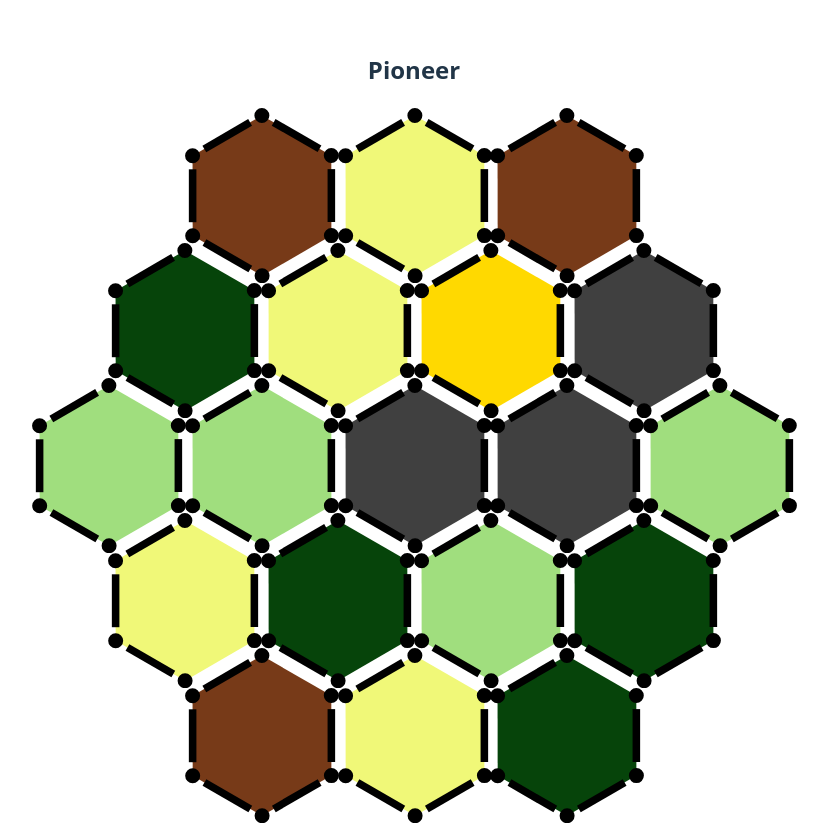
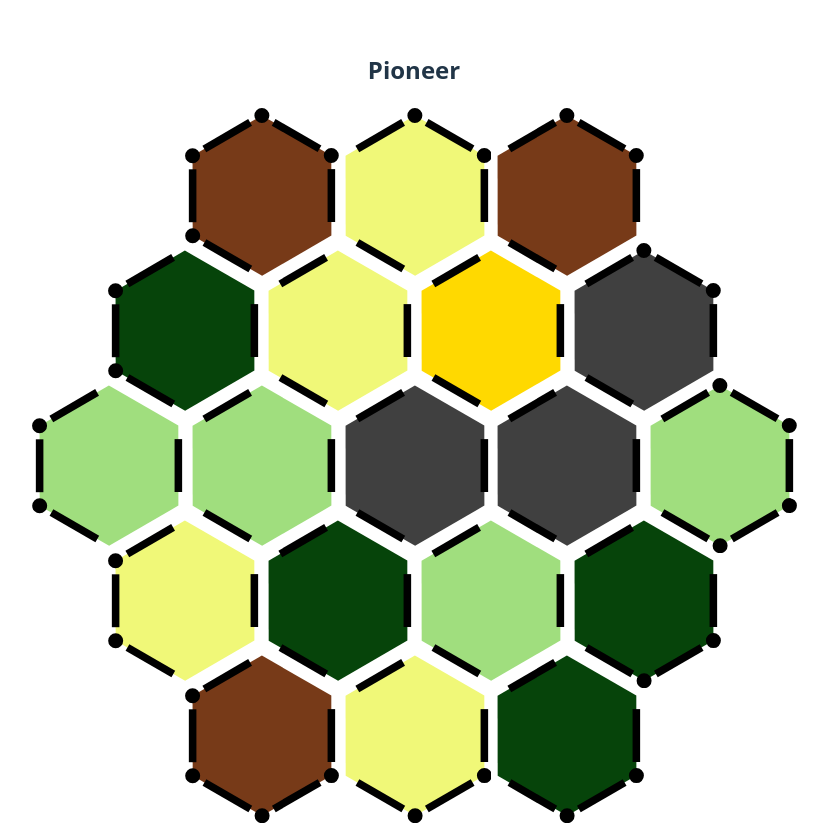
Before and after one commit to mathewacarter29/pioneer, a React (Vite) app: page / in a window 1280 px wide. Shown: the whole page, without its empty margins (226-1054 px from the left). Built offline with nearby package versions, Linux system fonts and the light colour scheme.

Commit message:
get outside vertices working

```diff
--- a/src/components/Board/Tiles/Tile/Tile.tsx
+++ b/src/components/Board/Tiles/Tile/Tile.tsx
@@ -1,71 +1,35 @@
 import type { JSX } from "react";
-import { type TileColorType, type TileEdgeNames } from "../constants";
+import {
+  type TileColorType,
+  type TileEdgeNames,
+  type TileVertexNames,
+} from "../constants";
+import {
+  LEFT_SIDE,
+  TOP_LEFT_SIDE,
+  TOP_RIGHT_SIDE,
+  RIGHT_SIDE,
+  BOTTOM_LEFT_SIDE,
+  BOTTOM_RIGHT_SIDE,
+} from "./edges";
+import {
+  VERTEX_TWELVE,
+  VERTEX_TWO,
+  VERTEX_FOUR,
+  VERTEX_SIX,
+  VERTEX_EIGHT,
+  VERTEX_TEN,
+} from "./vertices";
 
 interface TileProps {
   tileColor: TileColorType;
   shownEdges: TileEdgeNames[];
+  shownVertices: TileVertexNames[];
 }
 
 const Tile = (props: TileProps) => {
-  const { tileColor, shownEdges } = props;
-  const LEFT_SIDE = (
-    <path
-      id="LEFT_SIDE"
-      fill="#000"
-      strokeDasharray="none"
-      d="M163.056 183.373h2v14h-2z"
-      key="LEFT_SIDE"
-    ></path>
-  );
-  const TOP_LEFT_SIDE = (
-    <path
-      id="TOP_LEFT_SIDE"
-      fill="#000"
-      strokeDasharray="none"
-      d="M236.784-69.437h2v14h-2z"
-      transform="rotate(59.92)"
-      key="TOP_LEFT_SIDE"
-    ></path>
-  );
-  const BOTTOM_RIGHT_SIDE = (
-    <path
-      id="BOTTOM_RIGHT_SIDE"
-      fill="#000"
-      strokeDasharray="none"
-      d="M273.493-69.437h2v14h-2z"
-      transform="rotate(59.92)"
-      key="BOTTOM_RIGHT_SIDE"
-    ></path>
-  );
-  const BOTTOM_LEFT_SIDE = (
-    <path
-      id="BOTTOM_LEFT_SIDE"
-      fill="#000"
-      strokeDasharray="none"
-      d="M91.351-260.041h2v14h-2z"
-      transform="rotate(119.92)"
-      key="BOTTOM_LEFT_SIDE"
-    ></path>
-  );
-  const TOP_RIGHT_SIDE = (
-    <path
-      id="TOP_RIGHT_SIDE"
-      fill="#000"
-      strokeDasharray="none"
-      d="M54.643-260.041h2v14h-2z"
-      transform="rotate(119.92)"
-      key="TOP_RIGHT_SIDE"
-    ></path>
-  );
-  const RIGHT_SIDE = (
-    <path
-      id="RIGHT_SIDE"
-      fill="#000"
-      strokeDasharray="none"
-      d="M199.765 183.321h2v14h-2z"
-      key="RIGHT_SIDE"
-    ></path>
-  );
+  const { tileColor, shownEdges, shownVertices } = props;
+
   const ALL_EDGES: { [key in TileEdgeNames]: JSX.Element } = {
     LEFT_SIDE: LEFT_SIDE,
     TOP_LEFT_SIDE: TOP_LEFT_SIDE,
@@ -75,6 +39,16 @@ const Tile = (props: TileProps) => {
     RIGHT_SIDE: RIGHT_SIDE,
   };
   const edges = shownEdges.map((edge) => ALL_EDGES[edge]);
+
+  const ALL_VERTICES: { [key in TileVertexNames]: JSX.Element } = {
+    VERTEX_TWO: VERTEX_TWO,
+    VERTEX_FOUR: VERTEX_FOUR,
+    VERTEX_SIX: VERTEX_SIX,
+    VERTEX_EIGHT: VERTEX_EIGHT,
+    VERTEX_TEN: VERTEX_TEN,
+    VERTEX_TWELVE: VERTEX_TWELVE,
+  };
+  const vertices = shownVertices.map((vertex) => ALL_VERTICES[vertex]);
 
   return (
     <div>
@@ -106,30 +80,7 @@ const Tile = (props: TileProps) => {
           strokeWidth="0.263"
           transform="translate(-162.04 -167.153)"
         >
-          <path
-            id="VERTEX_TEN"
-            d="M166.025 179.776a1.984 1.984 0 0 1-1.984 1.984 1.984 1.984 0 0 1-1.985-1.984 1.984 1.984 0 0 1 1.985-1.984 1.984 1.984 0 0 1 1.984 1.984"
-          ></path>
-          <path
-            id="VERTEX_EIGHT"
-            d="M166.055 200.97a1.984 1.984 0 0 1-1.984 1.984 1.984 1.984 0 0 1-1.985-1.984 1.984 1.984 0 0 1 1.985-1.985 1.984 1.984 0 0 1 1.984 1.985"
-          ></path>
-          <path
-            id="VERTEX_SIX"
-            d="M184.424 211.54a1.984 1.984 0 0 1-1.984 1.985 1.984 1.984 0 0 1-1.984-1.984 1.984 1.984 0 0 1 1.984-1.985 1.984 1.984 0 0 1 1.984 1.985"
-          ></path>
-          <path
-            id="VERTEX_FOUR"
-            d="M202.764 200.918a1.984 1.984 0 0 1-1.985 1.984 1.984 1.984 0 0 1-1.984-1.984 1.984 1.984 0 0 1 1.985-1.984 1.984 1.984 0 0 1 1.984 1.984"
-          ></path>
-          <path
-            id="VERTEX_TWO"
-            d="M202.734 179.724a1.984 1.984 0 0 1-1.984 1.985 1.984 1.984 0 0 1-1.985-1.985 1.984 1.984 0 0 1 1.985-1.984 1.984 1.984 0 0 1 1.984 1.984"
-          ></path>
-          <path
-            id="VERTEX_TWELVE"
-            d="M184.365 169.153a1.984 1.984 0 0 1-1.985 1.985 1.984 1.984 0 0 1-1.984-1.985 1.984 1.984 0 0 1 1.984-1.984 1.984 1.984 0 0 1 1.985 1.984"
-          ></path>
+          {vertices}
         </g>
       </svg>
     </div>
--- /dev/null
+++ b/src/components/Board/Tiles/Tile/edges.tsx
@@ -0,0 +1,67 @@
+const LEFT_SIDE = (
+  <path
+    id="LEFT_SIDE"
+    fill="#000"
+    strokeDasharray="none"
+    d="M163.056 183.373h2v14h-2z"
+    key="LEFT_SIDE"
+  ></path>
+);
+const TOP_LEFT_SIDE = (
+  <path
+    id="TOP_LEFT_SIDE"
+    fill="#000"
+    strokeDasharray="none"
+    d="M236.784-69.437h2v14h-2z"
+    transform="rotate(59.92)"
+    key="TOP_LEFT_SIDE"
+  ></path>
+);
+const BOTTOM_RIGHT_SIDE = (
+  <path
+    id="BOTTOM_RIGHT_SIDE"
+    fill="#000"
+    strokeDasharray="none"
+    d="M273.493-69.437h2v14h-2z"
+    transform="rotate(59.92)"
+    key="BOTTOM_RIGHT_SIDE"
+  ></path>
+);
+const BOTTOM_LEFT_SIDE = (
+  <path
+    id="BOTTOM_LEFT_SIDE"
+    fill="#000"
+    strokeDasharray="none"
+    d="M91.351-260.041h2v14h-2z"
+    transform="rotate(119.92)"
+    key="BOTTOM_LEFT_SIDE"
+  ></path>
+);
+const TOP_RIGHT_SIDE = (
+  <path
+    id="TOP_RIGHT_SIDE"
+    fill="#000"
+    strokeDasharray="none"
+    d="M54.643-260.041h2v14h-2z"
+    transform="rotate(119.92)"
+    key="TOP_RIGHT_SIDE"
+  ></path>
+);
+const RIGHT_SIDE = (
+  <path
+    id="RIGHT_SIDE"
+    fill="#000"
+    strokeDasharray="none"
+    d="M199.765 183.321h2v14h-2z"
+    key="RIGHT_SIDE"
+  ></path>
+);
+
+export {
+  LEFT_SIDE,
+  RIGHT_SIDE,
+  TOP_LEFT_SIDE,
+  TOP_RIGHT_SIDE,
+  BOTTOM_LEFT_SIDE,
+  BOTTOM_RIGHT_SIDE
+};
--- /dev/null
+++ b/src/components/Board/Tiles/Tile/vertices.tsx
@@ -0,0 +1,51 @@
+const VERTEX_TEN = (
+  <path
+    id="VERTEX_TEN"
+    d="M166.025 179.776a1.984 1.984 0 0 1-1.984 1.984 1.984 1.984 0 0 1-1.985-1.984 1.984 1.984 0 0 1 1.985-1.984 1.984 1.984 0 0 1 1.984 1.984"
+    key="VERTEX_TEN"
+  ></path>
+);
+const VERTEX_EIGHT = (
+  <path
+    id="VERTEX_EIGHT"
+    d="M166.055 200.97a1.984 1.984 0 0 1-1.984 1.984 1.984 1.984 0 0 1-1.985-1.984 1.984 1.984 0 0 1 1.985-1.985 1.984 1.984 0 0 1 1.984 1.985"
+    key="VERTEX_EIGHT"
+  ></path>
+);
+const VERTEX_SIX = (
+  <path
+    id="VERTEX_SIX"
+    d="M184.424 211.54a1.984 1.984 0 0 1-1.984 1.985 1.984 1.984 0 0 1-1.984-1.984 1.984 1.984 0 0 1 1.984-1.985 1.984 1.984 0 0 1 1.984 1.985"
+    key="VERTEX_SIX"
+  ></path>
+);
+const VERTEX_FOUR = (
+  <path
+    id="VERTEX_FOUR"
+    d="M202.764 200.918a1.984 1.984 0 0 1-1.985 1.984 1.984 1.984 0 0 1-1.984-1.984 1.984 1.984 0 0 1 1.985-1.984 1.984 1.984 0 0 1 1.984 1.984"
+    key="VERTEX_FOUR"
+  ></path>
+);
+const VERTEX_TWO = (
+  <path
+    id="VERTEX_TWO"
+    d="M202.734 179.724a1.984 1.984 0 0 1-1.984 1.985 1.984 1.984 0 0 1-1.985-1.985 1.984 1.984 0 0 1 1.985-1.984 1.984 1.984 0 0 1 1.984 1.984"
+    key="VERTEX_TWO"
+  ></path>
+);
+const VERTEX_TWELVE = (
+  <path
+    id="VERTEX_TWELVE"
+    d="M184.365 169.153a1.984 1.984 0 0 1-1.985 1.985 1.984 1.984 0 0 1-1.984-1.985 1.984 1.984 0 0 1 1.984-1.984 1.984 1.984 0 0 1 1.985 1.984"
+    key="VERTEX_TWELVE"
+  ></path>
+);
+
+export {
+  VERTEX_EIGHT,
+  VERTEX_FOUR,
+  VERTEX_SIX,
+  VERTEX_TEN,
+  VERTEX_TWELVE,
+  VERTEX_TWO,
+};
--- a/src/components/Board/Tiles/Tiles.tsx
+++ b/src/components/Board/Tiles/Tiles.tsx
@@ -4,6 +4,8 @@ import {
   TILE_BORDER_WIDTH,
   type TileColorType,
   type TileEdgeNames,
+  type TileVertexNames,
+  TILE_VERTICES,
 } from "./constants";
 import Tile from "./Tile/Tile";
 import { useRef, useState, useEffect, type JSX } from "react";
@@ -54,7 +56,7 @@ const Tiles = () => {
     row: number,
     col: number,
     maxRows: number,
-    tilesInRow: number,
+    tilesInRow: number
   ): TileEdgeNames[] => {
     let result = JSON.parse(JSON.stringify(TILE_EDGES));
     if (col > 0) {
@@ -63,8 +65,34 @@ const Tiles = () => {
     if (row > maxRows / 2 || (row > 0 && col != tilesInRow - 1)) {
       delete result.TOP_RIGHT_SIDE;
     }
-    if ((row < maxRows - 1 && (row <= maxRows / 2 - 1 || col < tilesInRow - 1))) {
-      delete result.BOTTOM_RIGHT_SIDE
+    if (row < maxRows - 1 && (row <= maxRows / 2 - 1 || col < tilesInRow - 1)) {
+      delete result.BOTTOM_RIGHT_SIDE;
+    }
+    return Object.values(result);
+  };
+
+  const getShownVertices = (
+    row: number,
+    col: number,
+    maxRows: number,
+    tilesInRow: number
+  ): TileVertexNames[] => {
+    let result = JSON.parse(JSON.stringify(TILE_VERTICES));
+    if (col > 0) {
+      // left side vertices
+      delete result.VERTEX_EIGHT;
+      delete result.VERTEX_TEN;
+    }
+    if (row > maxRows / 2 || (row > 0 && col != tilesInRow - 1)) {
+      // top right side vertices
+      delete result.VERTEX_TWELVE;
+      delete result.VERTEX_TWO;
+
+    }
+    if (row < maxRows - 1 && (row <= maxRows / 2 - 1 || col < tilesInRow - 1)) {
+      // bottom right side vertices
+      delete result.VERTEX_FOUR;
+      delete result.VERTEX_SIX;
     }
     return Object.values(result);
   };
@@ -101,12 +129,22 @@ const Tiles = () => {
           (maxRowLength - startingRowLength) * 2 + 1,
           numTiles
         );
+        const shownVertices = getShownVertices(
+          rowIndex,
+          i,
+          (maxRowLength - startingRowLength) * 2 + 1,
+          numTiles
+        );
         row.push(
           <div
             key={`row${numTiles - startingRowLength}tile${i}`}
             style={{ marginRight: `-${TILE_BORDER_WIDTH}px` }}
           >
-            <Tile tileColor={color} shownEdges={shownEdges} />
+            <Tile
+              tileColor={color}
+              shownEdges={shownEdges}
+              shownVertices={shownVertices}
+            />
           </div>
         );
         tileTypes.splice(index, 1);
--- a/src/components/Board/Tiles/constants.ts
+++ b/src/components/Board/Tiles/constants.ts
@@ -15,7 +15,8 @@ export const TILE_VERTICES = {
   VERTEX_SIX: "VERTEX_SIX",
   VERTEX_EIGHT: "VERTEX_EIGHT",
   VERTEX_TEN: "VERTEX_TEN",
-};
+} as const;
+export type TileVertexNames = (typeof TILE_VERTICES)[keyof typeof TILE_VERTICES];
 
 export const TILE_COLORS = {
   PLAINS: "#A0DE7E",
```
